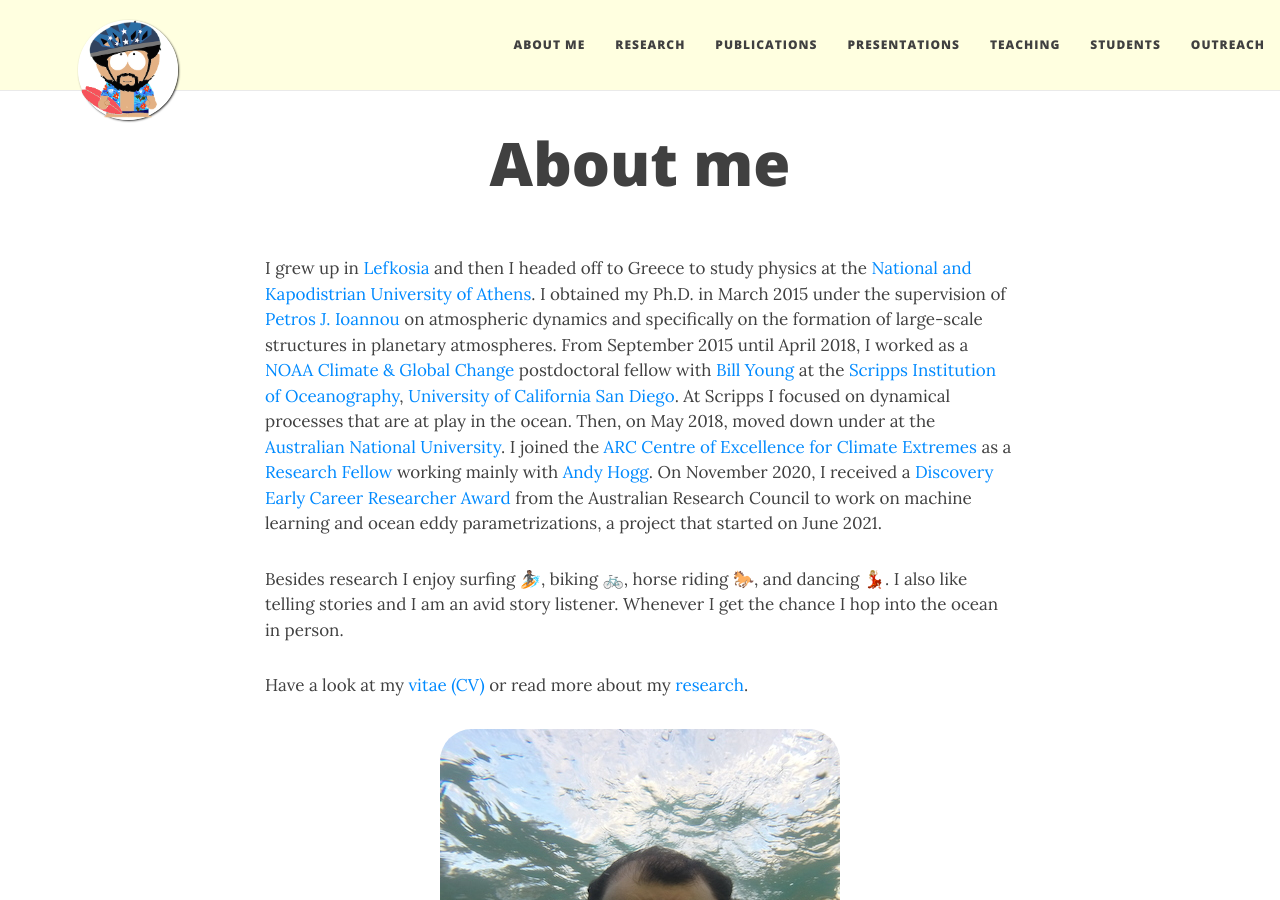
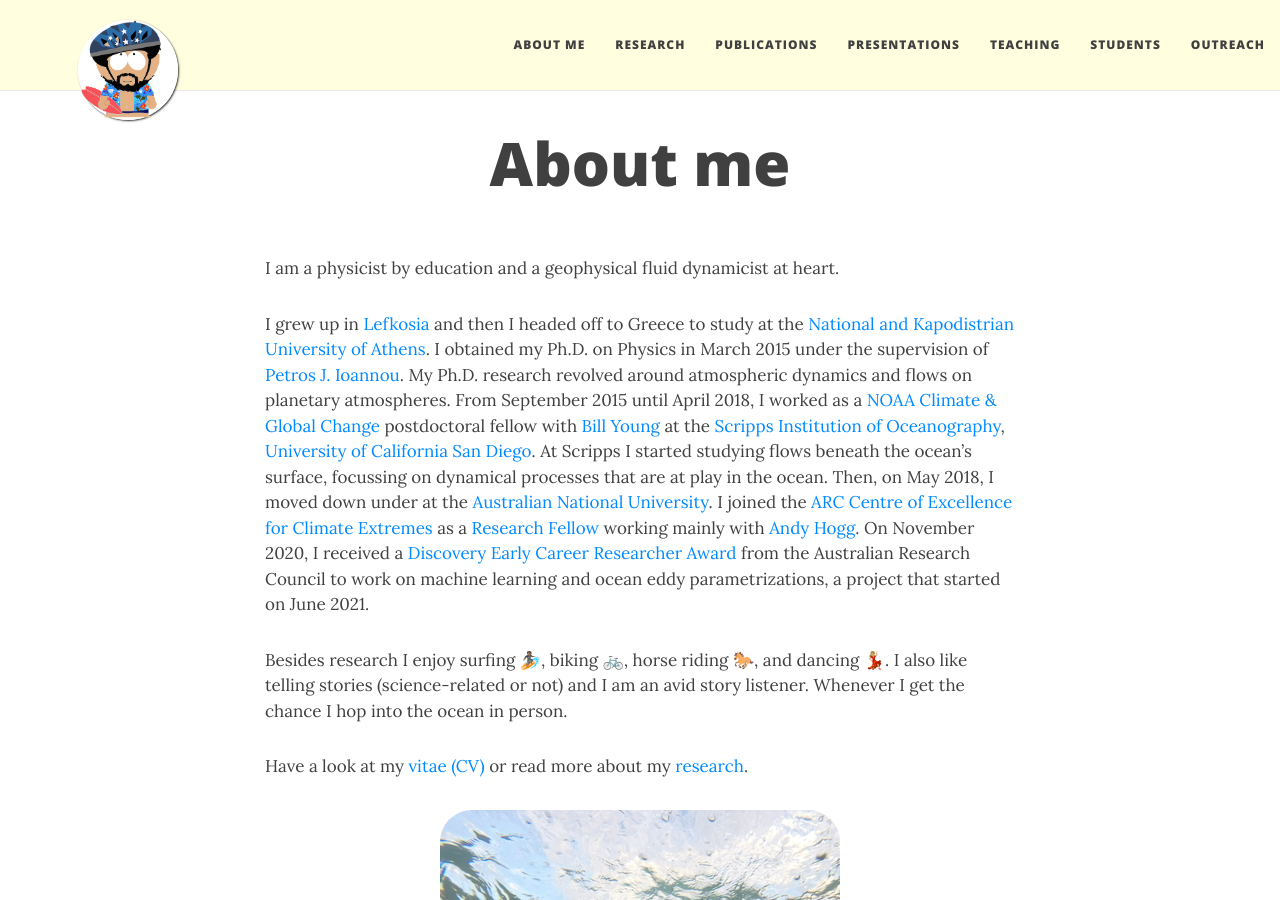
Before and after one commit to navidcy/navidcy.github.io, a Jekyll site: the page built from aboutme.md, in a window 1280 px wide and 900 px high. Built offline with Jekyll 4.4.1, drawn with Linux system fonts in a browser that asks for light colours; nearby versions of some CDN libraries.

Commit message:
updates about me

```diff
--- a/aboutme.md
+++ b/aboutme.md
@@ -4,17 +4,29 @@ title: About me
 #subtitle: Short biographical note
 ---
 
+I am a physicist by education and a geophysical fluid dynamicist at heart.
 
-I grew up in [Lefkosia][lefkosia-site] and then I headed off to Greece to study physics at the [National and Kapodistrian University of Athens][uoa-site]. I obtained my Ph.D. in March 2015 under the supervision of [Petros J. Ioannou][pji-site] on atmospheric dynamics and specifically on the formation of large-scale structures in planetary atmospheres. From September 2015 until April 2018, I worked as a [NOAA Climate & Global Change][noaa-site] postdoctoral fellow with [Bill Young][bill-site] at the [Scripps Institution of Oceanography][scripps-site], [University of California San Diego][ucsd-site]. At Scripps I focused on dynamical processes that are at play in the ocean. Then, on May 2018, moved down under at the [Australian National University][anu-site]. I joined the [ARC Centre of Excellence for Climate Extremes][arc-site] as a [Research Fellow][arc-profile] working mainly with [Andy Hogg][andy-site]. On November 2020, I received a [Discovery Early Career Researcher Award][decra2021] from the Australian Research Council to work on machine learning and ocean eddy parametrizations, a project that started on June 2021.
+I grew up in [Lefkosia][lefkosia-site] and then I headed off to Greece to study at the [National and Kapodistrian University of Athens][uoa-site]. I obtained my Ph.D. on Physics in March 2015
+under the supervision of [Petros J. Ioannou][pji-site]. My Ph.D. research revolved around
+atmospheric dynamics and flows on planetary atmospheres. From September 2015 until April 2018,
+I worked as a [NOAA Climate & Global Change][noaa-site] postdoctoral fellow with
+[Bill Young][bill-site] at the [Scripps Institution of Oceanography][scripps-site],
+[University of California San Diego][ucsd-site]. At Scripps I started studying flows beneath
+the ocean's surface, focussing on dynamical processes that are at play in the ocean. Then, on
+May 2018, I moved down under at the [Australian National University][anu-site]. I joined the
+[ARC Centre of Excellence for Climate Extremes][arc-site] as a [Research Fellow][arc-profile]
+working mainly with [Andy Hogg][andy-site]. On November 2020, I received a [Discovery Early Career Researcher Award][decra2021] from the Australian Research Council to work on machine learning
+and ocean eddy parametrizations, a project that started on June 2021.
 
-Besides research I enjoy surfing 🏄🏽, biking 🚲, horse riding 🐎, and dancing 💃🏼. I also like telling stories and I am an avid story listener. Whenever I get the chance I hop into the ocean in person.
+Besides research I enjoy surfing 🏄🏽, biking 🚲, horse riding 🐎, and dancing 💃🏼. I also like
+telling stories (science-related or not) and I am an avid story listener. Whenever I get the
+chance I hop into the ocean in person.
 
-Have a look at my [vitae (CV)](http://nbviewer.jupyter.org/github/navidcy/NavidVitae/blob/master/cv.pdf) or read more about my [research](../research/).
+Have a look at my [vitae (CV)][cv-pdf] or read more about my [research](../research/).
 
 
 {: .center}
-<img src="/img/navid_underwater.jpg" alt="me" class="circular-image" />
-
+<img src="/img/navid_underwater.jpg" alt="me somewhere in the Pacific" class="circular-image" />
 
 [lefkosia-site]: http://en.wikipedia.org/wiki/Nicosia
 [bill-site]: http://pordlabs.ucsd.edu/wryoung/
```
Also changed, not shown: other parts of aboutme.md (+1 -0 lines).
